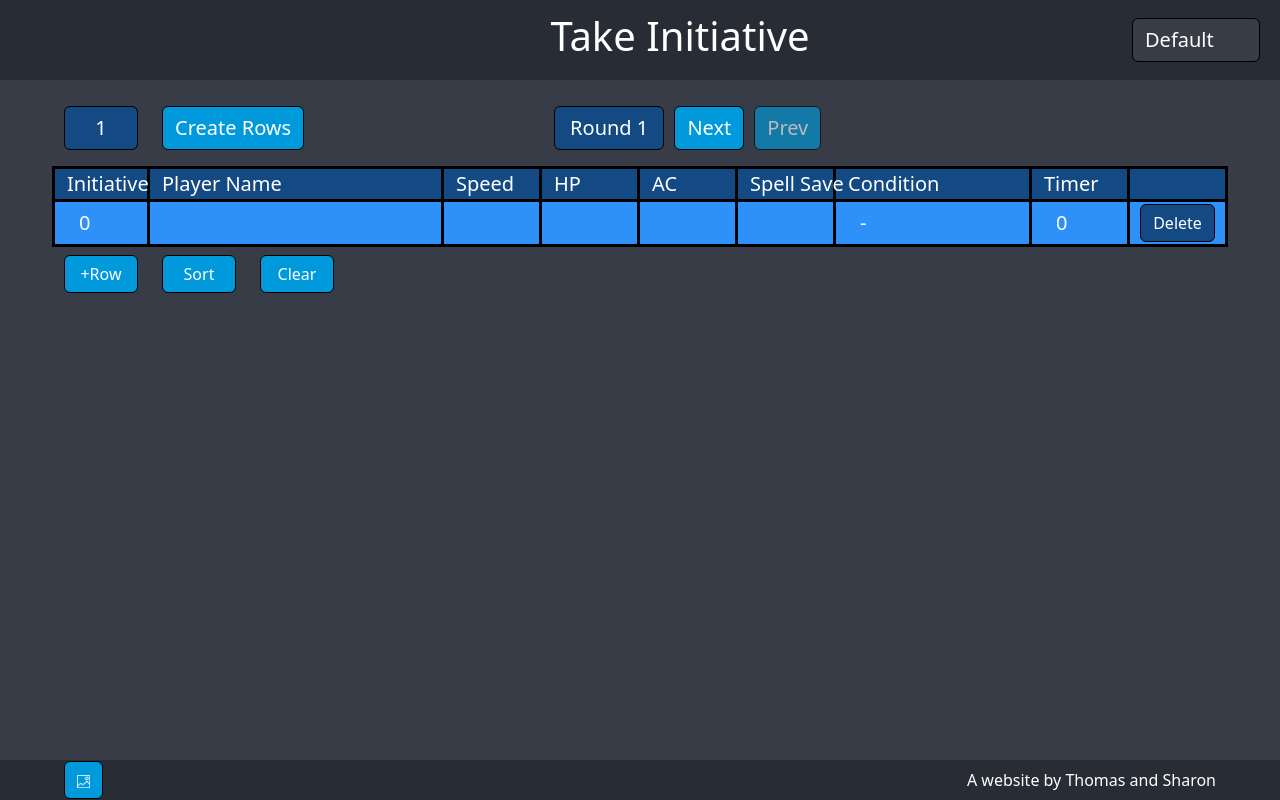
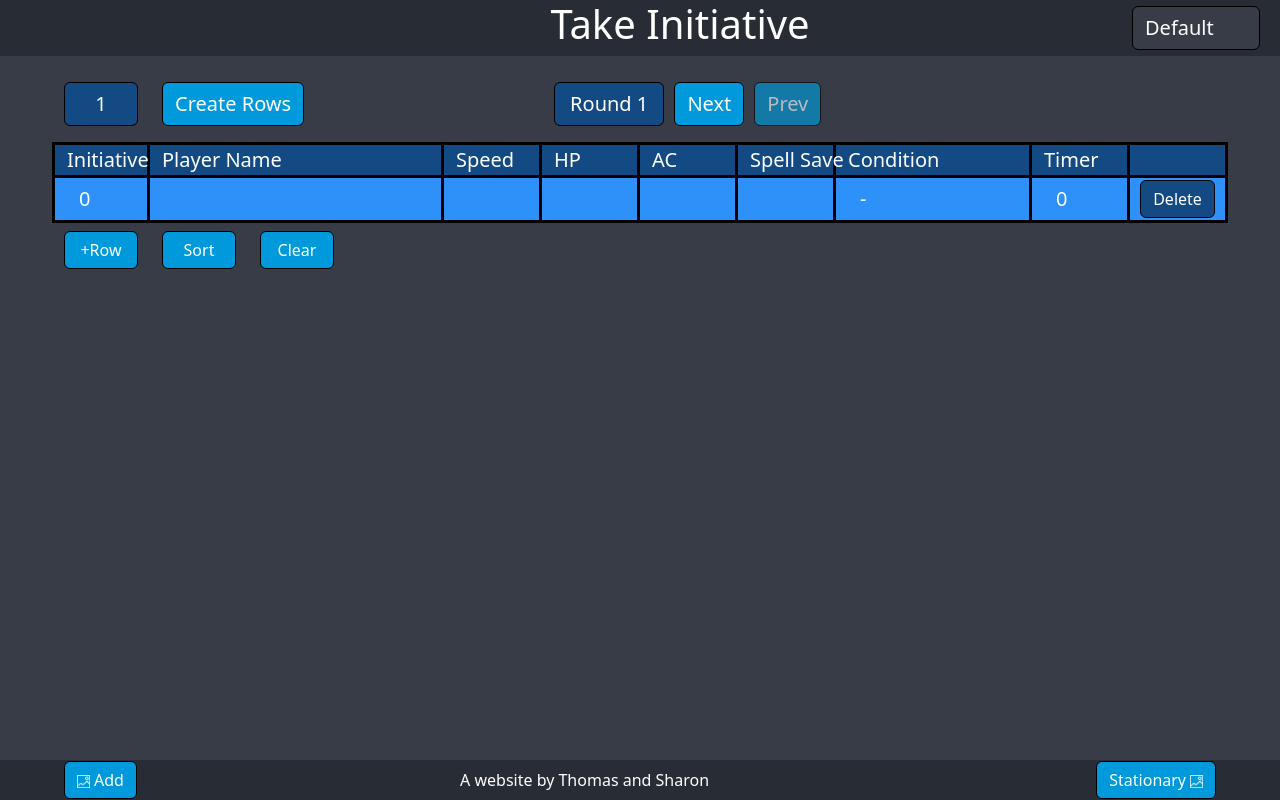
Before and after one commit to ThomasVersaevel/initiative-tracker, a React (Create React App) app: page / in a window 1280 px wide. Built offline with nearby package versions, Linux system fonts and the light colour scheme.

Commit message:
Add stationary upload with text

```diff
--- a/src/App.css
+++ b/src/App.css
@@ -14,6 +14,17 @@
 }
 
 .image-container:hover .img-buttons {
+  display: block;
+}
+
+.stationary-container {
+  margin-top: 5vh;
+  position: relative;
+  display: inline-block;
+  float: right; /* Ignore comment */
+}
+
+.stationary-container:hover .img-buttons {
   display: block;
 }
 
@@ -160,7 +171,7 @@
   display: flex;
   justify-content: space-between;
   align-items: center;
-  min-height: 10vh;
+  min-height: 7vh;
   display: flex;
   align-items: center;
   font-size: calc(10px + 2vmin);
@@ -170,7 +181,9 @@
 .App-footer {
   background-color: var(--header);
   min-height: 5vh;
-  display: block;
+  display: flex;
+  justify-content: space-between;
+  align-items: center;
 }
 
 .footer-text {
@@ -212,6 +225,17 @@ input[type="file"]::file-selector-button:hover {
   align-items: center;
 }
 
+.upload-container-right {
+  height: 5vh;
+  cursor: pointer;
+  color: var(--mainText);
+  position: relative;
+  float: right;
+  margin-right: 5vw;
+  display: flex;
+  align-items: center;
+}
+
 .title {
   margin-left: 43%;
   color: var(--titleText);
@@ -225,7 +249,7 @@ input[type="file"]::file-selector-button:hover {
 
 .App-body {
   background-color: var(--main);
-  min-height: 85vh;
+  min-height: 88vh;
   color: var(--mainText);
   padding-left: 5%;
   padding-right: 5%;
--- a/src/App.js
+++ b/src/App.js
@@ -21,7 +21,9 @@ function App() {
   const [highlightedRow, setHighlightedRow] = useState(0);
   const [theme, setTheme] = useState("default");
   const [selectedFile, setSelectedFile] = useState(null);
+  const [selectedStationary, setSelectedStationary] = useState(null);
   const [uploadedImages, setUploadedImages] = useState([]);
+  const [uploadedStationary, setUploadedStationary] = useState([]);
 
   const themes = [
     { label: "Default", value: "default" },
@@ -176,6 +178,16 @@ function App() {
     }
   };
 
+  const handleStationaryUpload = () => {
+    if (selectedStationary) {
+      const reader2 = new FileReader();
+      reader2.onloadend = () => {
+        setUploadedStationary(reader2.result);
+      };
+      reader2.readAsDataURL(selectedStationary);
+    }
+  };
+
   const sortUploadedImages = (gridRows, uploadedImages) => {
     const sortedUploadedImages = gridRows.map((row) => {
       const image = uploadedImages[row.id];
@@ -191,9 +203,25 @@ function App() {
     [setSelectedFile]
   );
 
-  const deleteImage = () => {
-    setSelectedFile(null);
+  const uploadStationaryImage = useCallback(
+    (e) => {
+      setSelectedStationary(e.target.files[0]);
+    },
+    [setSelectedStationary]
+  );
+
+  const deleteImage = (nr) => {
+    if (nr === 1) {
+      setSelectedFile(null);
+    } else {
+      setSelectedStationary(null);
+    }
   };
+
+  useEffect(() => {
+    handleStationaryUpload();
+    // eslint-disable-next-line react-hooks/exhaustive-deps
+  }, [selectedStationary]);
 
   useEffect(() => {
     handleUpload();
@@ -281,7 +309,6 @@ function App() {
                 onDeleteRow={onDeleteRow}
                 theme={theme}
                 uploadedImages={uploadedImages}
-                setUploadedImages={setUploadedImages}
               />
             </div>
           ))}
@@ -314,7 +341,10 @@ function App() {
               alt={""}
             />
             <div className="img-buttons">
-              <button className="delete-img-button" onClick={deleteImage}>
+              <button
+                className="delete-img-button"
+                onClick={() => deleteImage(1)}
+              >
                 <img
                   className="button-img"
                   src="/images/trash-icon.png"
@@ -322,6 +352,30 @@ function App() {
                 ></img>
               </button>
               <label className="upload-img-button" for="file-upload">
+                <img
+                  className="button-img"
+                  src="/images/image-icon.png"
+                  alt=""
+                ></img>
+              </label>
+            </div>
+          </div>
+        )}
+        {selectedStationary !== null && (
+          <div className="stationary-container">
+            <img className="uploaded-image" src={uploadedStationary} alt={""} />
+            <div className="img-buttons">
+              <button
+                className="delete-img-button"
+                onClick={() => deleteImage(2)}
+              >
+                <img
+                  className="button-img"
+                  src="/images/trash-icon.png"
+                  alt=""
+                ></img>
+              </button>
+              <label className="upload-img-button" for="stationary-file-upload">
                 <img
                   className="button-img"
                   src="/images/image-icon.png"
@@ -340,10 +394,22 @@ function App() {
               src="/images/image-icon.png"
               alt=""
             ></img>
-            {" " + gridRows[highlightedRow].charactername}
+            {gridRows[highlightedRow].charactername === ""
+              ? " Add"
+              : " " + gridRows[highlightedRow].charactername}
           </label>
         </div>
         <div className="footer-text">A website by Thomas and Sharon</div>
+        <div className="upload-container-right">
+          <label className="btn btn-secondary blue" for="stationary-upload">
+            {"Stationary "}
+            <img
+              className="button-img"
+              src="/images/image-icon.png"
+              alt=""
+            ></img>
+          </label>
+        </div>
       </div>
       <input
         id="file-upload"
@@ -352,8 +418,14 @@ function App() {
         type="file"
         onChange={(e) => uploadImage(e)}
       ></input>
+      <input
+        id="stationary-upload"
+        className="hidden"
+        name="stationary-upload"
+        type="file"
+        onChange={(e) => uploadStationaryImage(e)}
+      ></input>
     </div>
   );
 }
-
 export default App;
--- a/src/components/GridRow.js
+++ b/src/components/GridRow.js
@@ -74,7 +74,7 @@ export function GridRow({
     } else {
       setHasOpenedPopup(false);
     }
-  }, [highlighted, values.condition]);
+  }, [hasOpenedPopup, highlighted, values.condition]);
 
   return (
     <div
```
